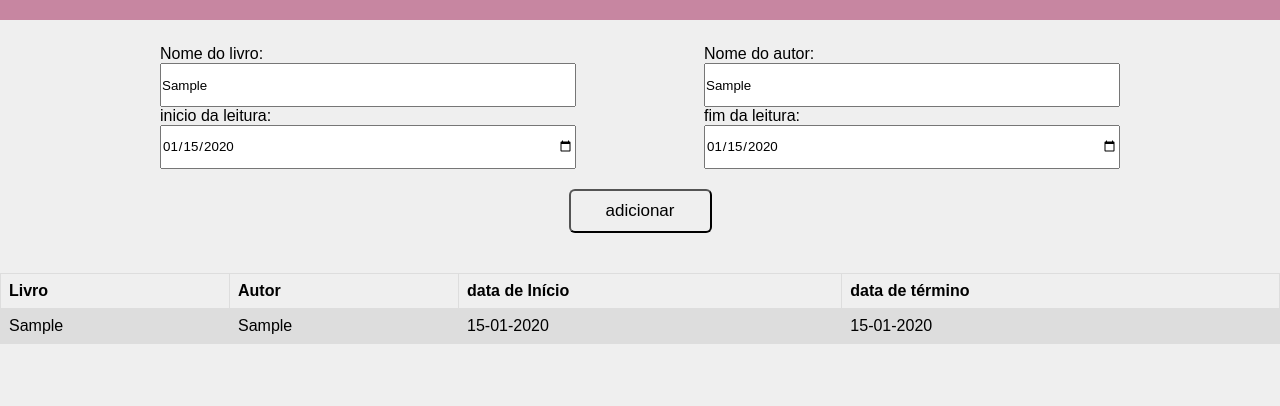
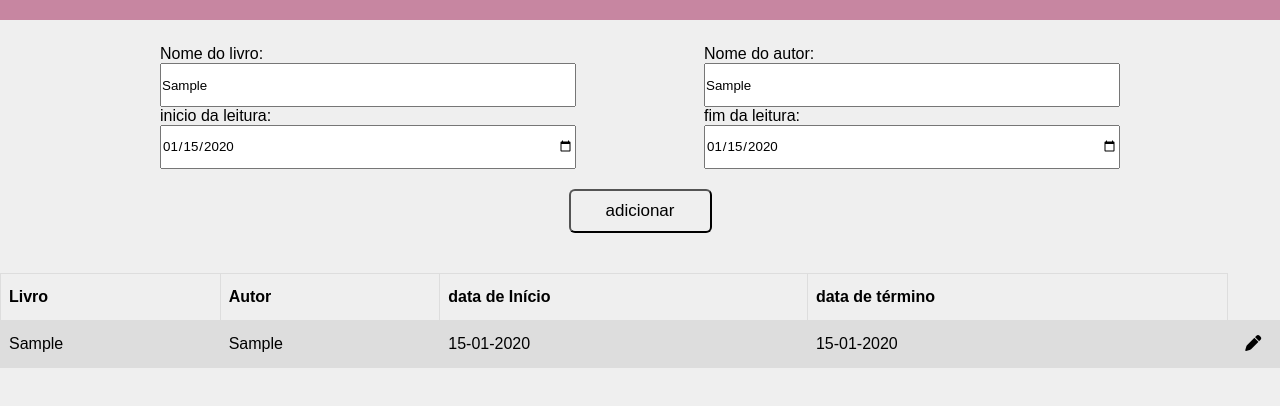
Before and after one commit to RenanPorcidonio/book-recorder, a plain HTML site: page index.html in a window 1280 px wide. Both pictures are taken after typing "Sample", "Sample", "2020-01-15", "2020-01-15" into the empty fields and a click on the button "adicionar". Shown: the part 100-506 px from the top of the page. Drawn offline with Linux system fonts and the light colour scheme.

Commit message:
added edit button for itens

```diff
--- a/index.html
+++ b/index.html
@@ -4,6 +4,7 @@
     <meta charset="UTF-8">
     <meta http-equiv="X-UA-Compatible" content="IE=edge">
     <meta name="viewport" content="width=device-width, initial-scale=1.0">
+    <script src="https://kit.fontawesome.com/b77483d826.js" crossorigin="anonymous"></script>
     <link rel="stylesheet" href="style.css">
     <title>Registro de livros</title>
 </head>
--- a/script.js
+++ b/script.js
@@ -26,16 +26,22 @@ function registerNewBook() {
     const authorName = document.createElement("td")
     const initDate = document.createElement("td")
     const finishDate = document.createElement("td")
+    const editableMark = document.createElement("td")
+    const penIcon = document.createElement("i")
+    penIcon.classList.add("fas", "fa-pen")
+    editableMark.classList.add("editTd")
 
     bookName.textContent = books[books.length - 1].name
     authorName.textContent = books[books.length - 1].author
     initDate.textContent = books[books.length - 1].initDate
     finishDate.textContent = books[books.length - 1].finishDate
+    editableMark.appendChild(penIcon)
 
     newBook.appendChild(bookName)
     newBook.appendChild(authorName)
     newBook.appendChild(initDate)
     newBook.appendChild(finishDate)
+    newBook.appendChild(editableMark)
 
     table.children[0].appendChild(newBook)
 }
--- a/style.css
+++ b/style.css
@@ -99,6 +99,13 @@ table {
     border: 1px solid #dddddd;
     text-align: left;
     padding: 8px;
+    height: 30px;
+    cursor: pointer;
+  }
+  .editTd {
+    max-width: 30px;
+    text-align: center;
+    padding: 8px 0;
   }
 
   tr:nth-child(even) {
```
